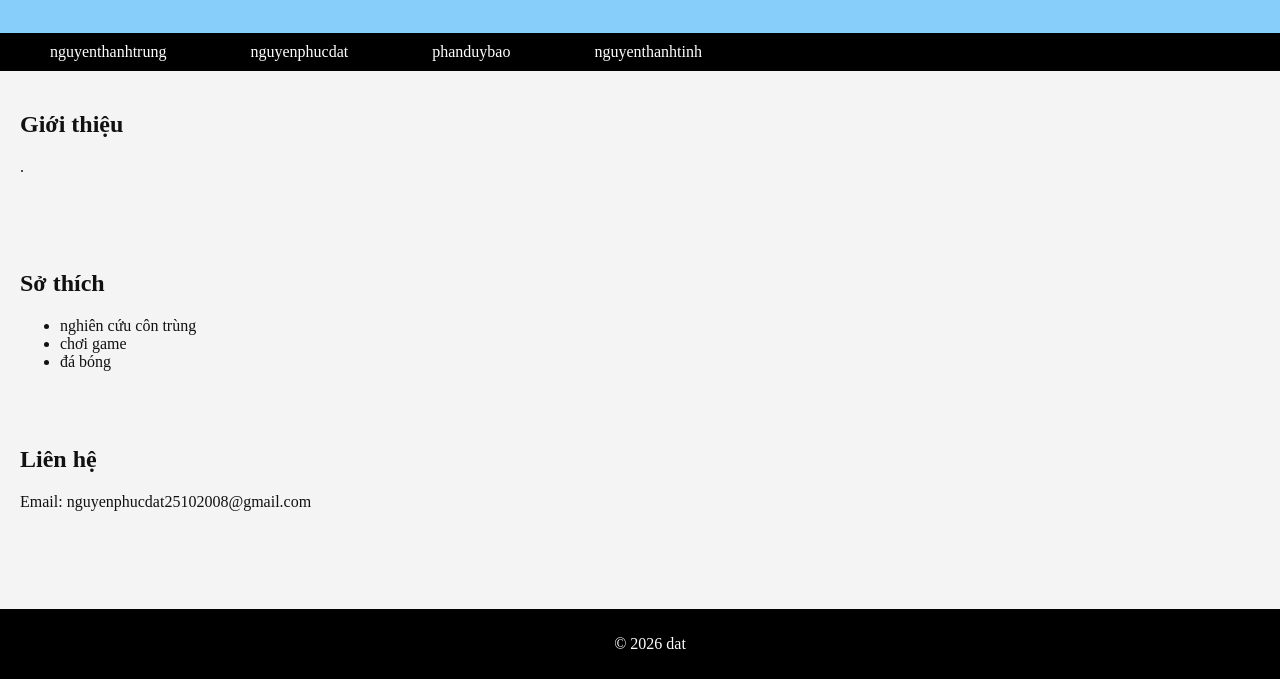
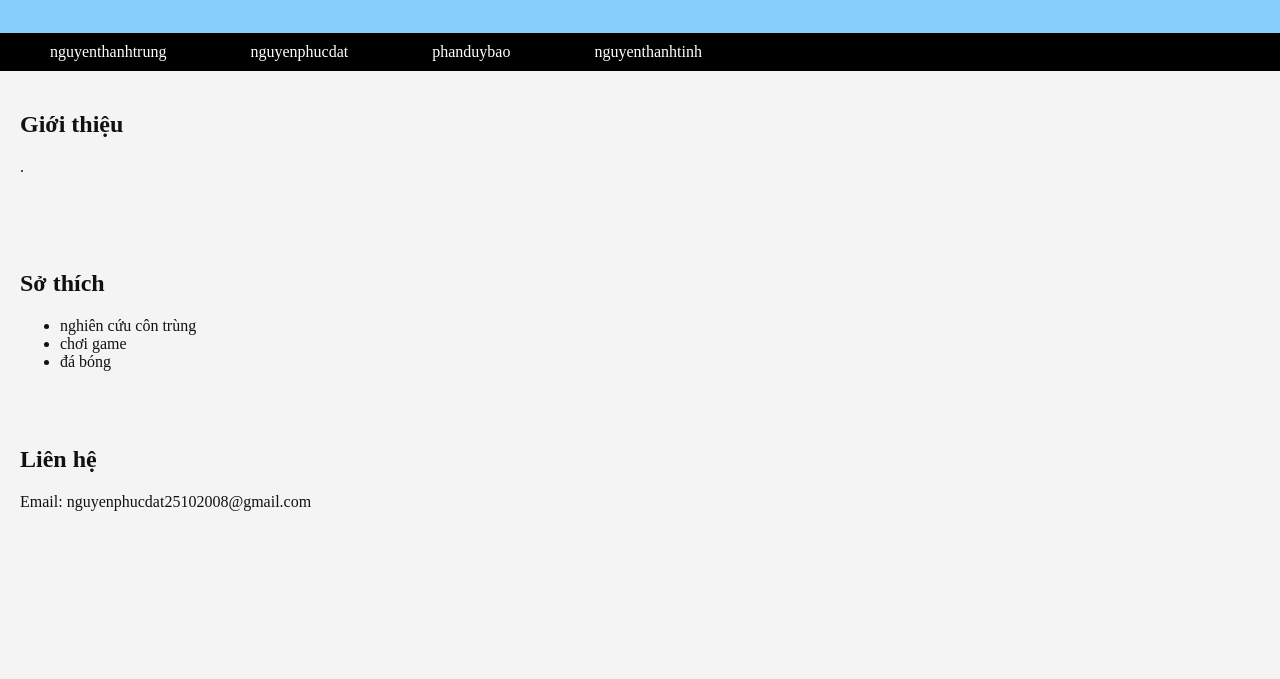
Before and after one commit to BlueMoon136/dat, a plain HTML site: page index.html in a window 1280 px wide. Shown: the part 121-800 px from the top of the page. Drawn offline with Linux system fonts and the light colour scheme.

Commit message:
Fix HTML formatting issues in index.html

```diff
--- a/index.html
+++ b/index.html
@@ -72,10 +72,6 @@
     <h2>Liên hệ</h2>
     <p>Email: nguyenphucdat25102008@gmail.com</p>
   </section>
-
-  <footer>
-    <p>&copy; 2026 dat</p>
-  </footer>
 </body>
 
 </html>
```
